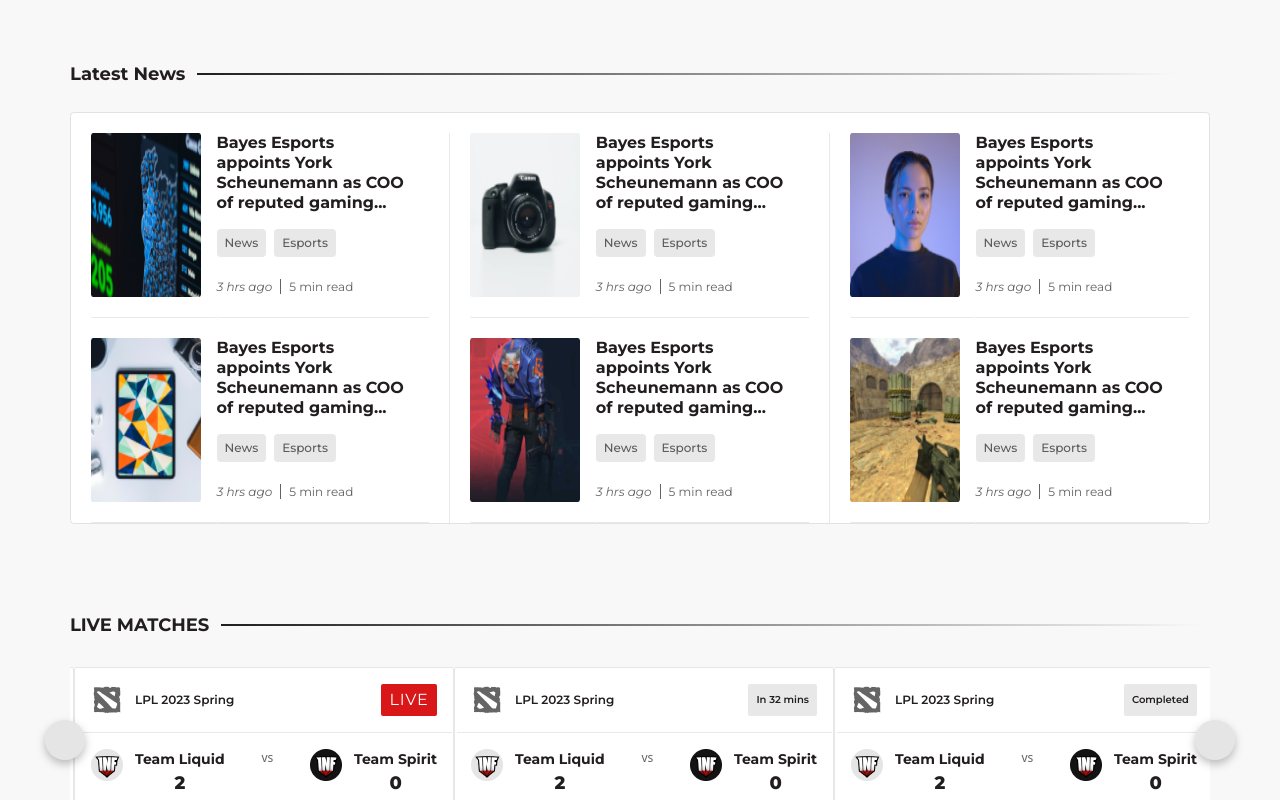
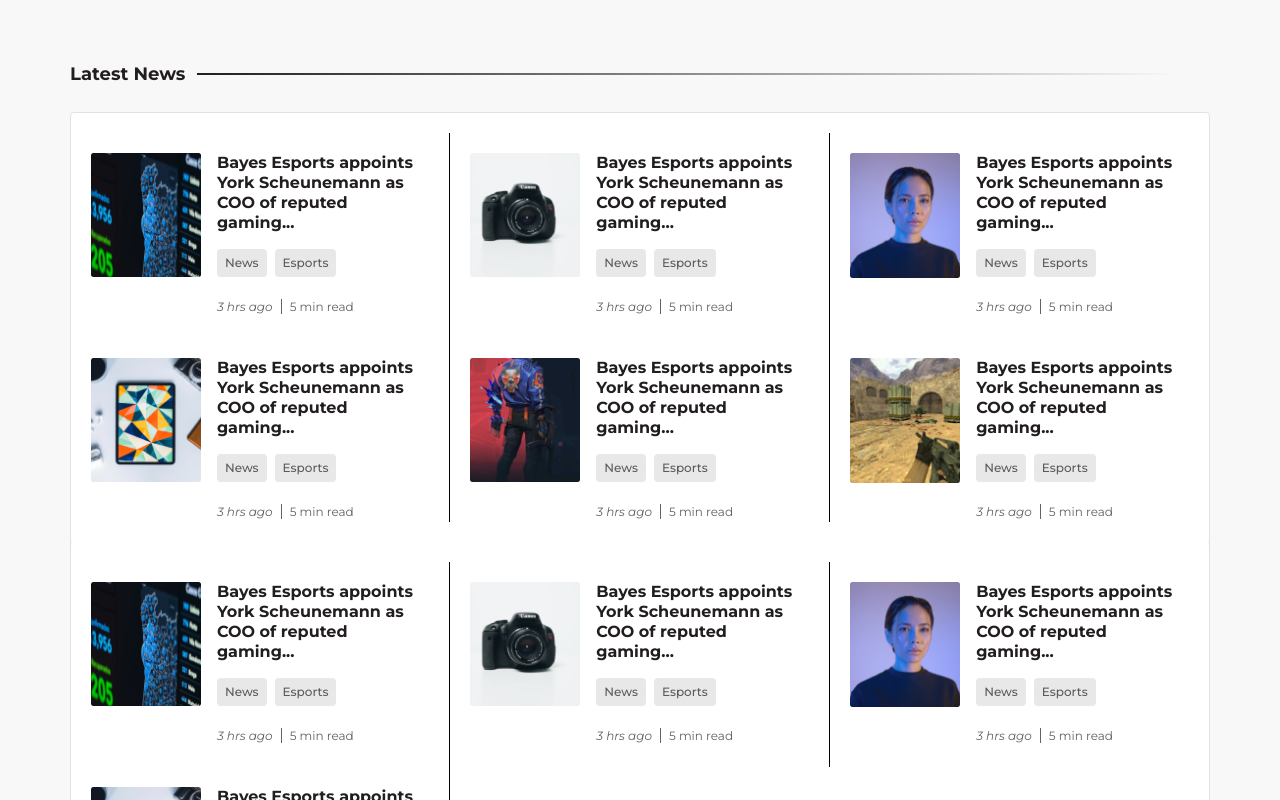
Before and after one commit to Rehman-Ali-SEOSITESOFT/GOSSIP.GG, a Next.js app: page / in a window 1280 px wide. Shown: the part 1100-1900 px from the top of the page. Built offline with nearby package versions, Linux system fonts and the light colour scheme.

Commit message:
wroking on latest

```diff
--- a/src/components/latestnews/Index.tsx
+++ b/src/components/latestnews/Index.tsx
@@ -46,20 +46,22 @@
       <div className="global-section-width">
         <SectionSaprator title="Latest News" />
         <div className="2xl:container border border-grayCard rounded dark:border-brandLightOpacity10">
-          <div className="flex flex-wrap pt-5  bg-white rounded dark:bg-brandDark1">
+          <div className="flex flex-wrap pt-5 pb-5  bg-white rounded dark:bg-brandDark1 mw-lg:hidden">
             {items.map((elem, index) => {
               return (
                 <div
                   // p-5
-                  className={`w-1/3  flex  pl-5    ${style.news_items} `}
+                  className={`w-1/3  mw-12:w-1/3 mw-lg:w-full flex     ${
+                    style.news_items
+                  } border-grayCard  dark:border-brandLightOpacity10 ${
+                    index === 2
+                      ? "mw-12:border-r-grayCard mw-12:dark:border-r-brandLightOpacity10"
+                      : ""
+                  }  `}
                   key={index}
                 >
                   <div
-                    className={`${style.news_img_wrap} pr-4 ${
-                      index + 1 === 1 || index + 1 === 2 || index + 1 === 3
-                        ? "pt-0"
-                        : "pt-5"
-                    }   rounded-sm border-b border-b-grayCard pb-5`}
+                    className={`${style.news_img_wrap}  rounded-sm border-grayCard  mw-12:border-b-grayCard  dark:border-brandLightOpacity10 `}
                   >
                     <Image
                       src={elem.picture}
@@ -68,23 +70,17 @@
                     />
                   </div>
                   <div
-                    className={`${
-                      style.news_desc
-                    }  pr-5 border-b border-b-grayCard pb-5  ${
-                      index + 1 === 1 || index + 1 === 2 || index + 1 === 3
-                        ? "pt-0"
-                        : "pt-5"
-                    } `}
+                    className={`${style.news_desc} border-grayCard dark:border-brandLightOpacity10`}
                   >
-                    <h4 className="text-base leading-5 text-brandDark2 font-bold montserratfont">
+                    <h4 className="text-base leading-5 text-brandDark2 font-bold montserratfont dark:text-brandLightOpacity100">
                       Bayes Esports appoints York Scheunemann as COO of reputed
                       gaming...
                     </h4>
                     <div className="tags flex py-4 montserratfont">
-                      <div className="text-textColorGray bg-grayCard px-2 py-1.5 rounded mr-2 text-xs leading-4 font-medium hover:bg-grayCardHover cursor-pointer  ">
+                      <div className="text-textColorGray bg-grayCard px-2 py-1.5 rounded mr-2 text-xs leading-4 font-medium hover:bg-grayCardHover cursor-pointer dark:bg-brandLightOpacity10 dark:hover:bg-brandLightOpacity30 dark:text-brandLightOpacity70">
                         News
                       </div>
-                      <div className="text-textColorGray bg-grayCard px-2 py-1.5 rounded text-xs leading-4 font-medium hover:bg-grayCardHover cursor-pointer">
+                      <div className="text-textColorGray bg-grayCard px-2 py-1.5 rounded text-xs leading-4 font-medium hover:bg-grayCardHover cursor-pointer dark:bg-brandLightOpacity10 dark:hover:bg-brandLightOpacity30 dark:text-brandLightOpacity70">
                         Esports
                       </div>
                     </div>
@@ -92,27 +88,163 @@
                       <span>
                         <i>3 hrs ago</i>
                       </span>
-                      <span className="border-l border-l-textColorGray pl-2 ml-2 border-textColorGray">
+                      <span
+                        className="border-l border-l-textColorGray pl-2 ml-2 border-textColorGray
+              dark:border-l-brandLightOpacity10
+              "
+                      >
                         5 min read
                       </span>
                     </small>
                   </div>
+                  <div className={`${style.thumnail_img} `}>
+                    <div className="bookmark text-textColorGray hover:text-textColor  dark:text-brandLightOpacity70 dark:hover:text-brandLightOpacity100">
+                      <i className="fa-regular fa-bookmark "></i>
+                    </div>
+                  </div>
+                </div>
+              );
+              // return (
+              //   <div
+              //     // p-5
+              //     className={`w-1/3  mw-12:w-1/2 mw-sm:w-full flex  pl-5    ${style.news_items} `}
+              //     key={index}
+              //   >
+              //     <div
+              //       className={`${style.news_img_wrap} pr-4
+              //       ${
+              //         index + 1 === 4 || index + 1 === 5 || index + 1 === 6
+              //           ? "border-0"
+              //           : "border-b border-b-grayCard"
+              //       }
+              //       ${
+              //         index + 1 === 1 || index + 1 === 2 || index + 1 === 3
+              //           ? "pt-0"
+              //           : "pt-5"
+              //       }   rounded-sm   dark:border-b-brandLightOpacity10  pb-5`}
+              //     >
+              //       <Image
+              //         src={elem.picture}
+              //         alt="Latest new"
+              //         className="rounded-sm"
+              //       />
+              //     </div>
+              //     <div
+              //       className={`${
+              //         style.news_desc
+              //       }  pr-5 mx-14:pr-4  dark:border-b-brandLightOpacity10  pb-5 ${
+              //         index + 1 === 4 || index + 1 === 5 || index + 1 === 6
+              //           ? "border-0"
+              //           : "border-b border-b-grayCard"
+              //       }  ${
+              //         index + 1 === 1 || index + 1 === 2 || index + 1 === 3
+              //           ? "pt-0"
+              //           : "pt-5"
+              //       } `}
+              //     >
+              //       <h4 className="text-base leading-5 text-brandDark2 font-bold montserratfont dark:text-brandLightOpacity100">
+              //         Bayes Esports appoints York Scheunemann as COO of reputed
+              //         gaming...
+              //       </h4>
+              //       <div className="tags flex py-4 montserratfont">
+              //         <div className="text-textColorGray bg-grayCard px-2 py-1.5 rounded mr-2 text-xs leading-4 font-medium hover:bg-grayCardHover cursor-pointer dark:bg-brandLightOpacity10 dark:hover:bg-brandLightOpacity30 dark:text-brandLightOpacity70">
+              //           News
+              //         </div>
+              //         <div className="text-textColorGray bg-grayCard px-2 py-1.5 rounded text-xs leading-4 font-medium hover:bg-grayCardHover cursor-pointer dark:bg-brandLightOpacity10 dark:hover:bg-brandLightOpacity30 dark:text-brandLightOpacity70">
+              //           Esports
+              //         </div>
+              //       </div>
+              //       <small className="text-textColorGray dark:text-brandLightOpacity70 text-xs montserratfont">
+              //         <span>
+              //           <i>3 hrs ago</i>
+              //         </span>
+              //         <span
+              //           className="border-l border-l-textColorGray pl-2 ml-2 border-textColorGray
+              //         dark:border-l-brandLightOpacity10
+              //         "
+              //         >
+              //           5 min read
+              //         </span>
+              //       </small>
+              //     </div>
+              //     <div
+              //       className={`${
+              //         style.thumnail_img
+              //       }  pr-5 mx-14:pr-4  border-r-grayCard dark:border-r-brandLightOpacity10
+              //       ${
+              //         index + 1 === 1 || index + 1 === 2 || index + 1 === 3
+              //           ? "pt-0"
+              //           : "pt-5"
+              //       }
+              //       ${
+              //         index + 1 === 3 || index + 1 === 6
+              //           ? "border-0"
+              //           : `border-r`
+              //       }
+
+              //       `}
+              //     >
+              //       <div className="bookmark text-textColorGray hover:text-textColor  dark:text-brandLightOpacity70 dark:hover:text-brandLightOpacity100">
+              //         <i className="fa-regular fa-bookmark "></i>
+              //       </div>
+              //     </div>
+              //   </div>
+              // );
+            })}
+          </div>
+          <div className="flex flex-wrap pt-5 pb-5  bg-white rounded dark:bg-brandDark1 mw-lg:flex">
+            {items.slice(0, 4).map((elem, index) => {
+              return (
+                <div
+                  // p-5
+                  className={`w-1/3  mw-lg:w-1/2 mw-lg:w-full flex     ${
+                    style.news_items
+                  } border-grayCard  dark:border-brandLightOpacity10 ${
+                    index === 2
+                      ? "mw-12:border-r-grayCard mw-12:dark:border-r-brandLightOpacity10"
+                      : ""
+                  }  `}
+                  key={index}
+                >
                   <div
-                    className={`${
-                      style.thumnail_img
-                    }  pr-5  border-r-grayCard
-                    ${
-                      index + 1 === 1 || index + 1 === 2 || index + 1 === 3
-                        ? "pt-0"
-                        : "pt-5"
-                    }
-                    ${
-                      index + 1 === 3 || index + 1 === 6
-                        ? "border-0"
-                        : `border-r`
-                    }`}
+                    className={`${style.news_img_wrap}  rounded-sm border-grayCard  mw-12:border-b-grayCard  dark:border-brandLightOpacity10 `}
                   >
-                    <div className="bookmark text-textColorGray hover:text-textColor">
+                    <Image
+                      src={elem.picture}
+                      alt="Latest new"
+                      className="rounded-sm"
+                    />
+                  </div>
+                  <div
+                    className={`${style.news_desc} border-grayCard dark:border-brandLightOpacity10`}
+                  >
+                    <h4 className="text-base leading-5 text-brandDark2 font-bold montserratfont dark:text-brandLightOpacity100">
+                      Bayes Esports appoints York Scheunemann as COO of reputed
+                      gaming...
+                    </h4>
+                    <div className="tags flex py-4 montserratfont">
+                      <div className="text-textColorGray bg-grayCard px-2 py-1.5 rounded mr-2 text-xs leading-4 font-medium hover:bg-grayCardHover cursor-pointer dark:bg-brandLightOpacity10 dark:hover:bg-brandLightOpacity30 dark:text-brandLightOpacity70">
+                        News
+                      </div>
+                      <div className="text-textColorGray bg-grayCard px-2 py-1.5 rounded text-xs leading-4 font-medium hover:bg-grayCardHover cursor-pointer dark:bg-brandLightOpacity10 dark:hover:bg-brandLightOpacity30 dark:text-brandLightOpacity70">
+                        Esports
+                      </div>
+                    </div>
+                    <small className="text-textColorGray dark:text-brandLightOpacity70 text-xs montserratfont">
+                      <span>
+                        <i>3 hrs ago</i>
+                      </span>
+                      <span
+                        className="border-l border-l-textColorGray pl-2 ml-2 border-textColorGray
+              dark:border-l-brandLightOpacity10
+              "
+                      >
+                        5 min read
+                      </span>
+                    </small>
+                  </div>
+                  <div className={`${style.thumnail_img} `}>
+                    <div className="bookmark text-textColorGray hover:text-textColor  dark:text-brandLightOpacity70 dark:hover:text-brandLightOpacity100">
                       <i className="fa-regular fa-bookmark "></i>
                     </div>
                   </div>
--- a/src/components/latestnews/latestnew.module.css
+++ b/src/components/latestnews/latestnew.module.css
@@ -1,11 +1,124 @@
 .news_items .news_img_wrap {
   width: 100%;
   max-width: 130px;
-  /* height: 130px; */
-height: 100%;
+  height: 100%;
 }
 
 .news_items .news_img_wrap img {
   width: 100%;
-  height: 100%;
+  height: auto;
 }
+.news_items {
+  padding: 20px 20px 0 20px;
+  border-right: 1px;
+  border-style: solid;
+}
+
+.news_items:nth-child(3),
+.news_items:nth-child(6) {
+  border-right: none;
+}
+.news_desc,
+.news_img_wrap {
+  border-bottom: 1px;
+  border-style: solid;
+  border-color: transparent;
+  padding-bottom: 20px;
+}
+.news_items:nth-child(4) .news_desc,
+.news_items:nth-child(4) .news_img_wrap,
+.news_items:nth-child(5) .news_desc,
+.news_items:nth-child(5) .news_img_wrap,
+.news_items:nth-child(6) .news_desc,
+.news_items:nth-child(6) .news_img_wrap {
+  border-bottom: none;
+  padding-bottom: 0px;
+}
+
+.news_items .news_desc {
+  padding: 0 16px;
+  padding-bottom: 20px;
+}
+
+@media screen and (max-width: 1430px) {
+  .news_items .news_img_wrap img {
+    width: 100%;
+    height: auto;
+  }
+}
+
+@media screen and (max-width: 1200px) {
+  /* .news_items:nth-child(4) .news_desc,
+  .news_items:nth-child(4) .news_img_wrap {
+    border-bottom: 1px;
+    border-bottom: solid;
+  }
+  .news_items:nth-child(3) {
+    border-right: 1px;
+    border-style: solid;
+
+  }
+  .news_items:nth-child(even) {
+    border-right: none;
+  } */
+  /* .news_items:nth-child(3),
+  .news_items:nth-child(6) {
+    border-right: 1px;
+    border-style: solid;
+  } */
+  /* .news_items:nth-child(3),
+  .news_items:nth-child(6) {
+    border: none;
+  } */
+  /* .news_desc:nth-child(3) {
+    border: inset !important;
+  } */
+  /* .news_items:nth-child(even) {
+    border-right: 0;
+    border-style: solid;
+  }
+  .news_items:nth-child(6) {
+    border-left: 0;
+    border-bottom: 0;
+    border-top: 0;
+    border-style: solid;
+  }
+  .news_items:nth-child(4) .news_desc,
+  .news_items:nth-child(4) .news_img_wrap {
+    border-bottom: 1px;
+    border-bottom-style: solid;
+  } */
+  /* .news_items:nth-child(3) {
+    border-right: 1px;
+    border-right-style: solid;
+  } */
+  /* .news_items:nth-child(4) .news_desc,
+  .news_items:nth-child(4) .news_img_wrap {
+    border-bottom: 1px;
+    border-bottom-style: solid;
+  } */
+  /* .news_items:nth-child(even) {
+    border-right: 0;
+    border-style: solid;
+  } */
+  /* .news_items:nth-child(3) {
+    border: 1px;
+    border-left: 0;
+    border-top: 0;
+    border-bottom: 0;
+    border-style: solid;
+  } */
+
+  /* .news_items:nth-child(6) {
+    border: 0;
+  } */
+  /* .news_items:nth-child(4) .news_desc,
+  .news_items:nth-child(4) .news_img_wrap,
+  .news_items:nth-child(5) .news_desc,
+  .news_items:nth-child(5) .news_img_wrap,
+  .news_items:nth-child(6) .news_desc,
+  .news_items:nth-child(6) .news_img_wrap {
+    border: none;
+    padding-bottom: 0px;
+  } */
+}
--- a/tailwind.config.js
+++ b/tailwind.config.js
@@ -46,6 +46,7 @@
 
         "mx-14": { max: "1430px" },
         "mw-xl": { max: "1279px" },
+        "mw-12": { max: "1200px" },
         // => @media (max-width: 1279px) { ... }
 
         "mw-lg": { max: "1024px" },
```
